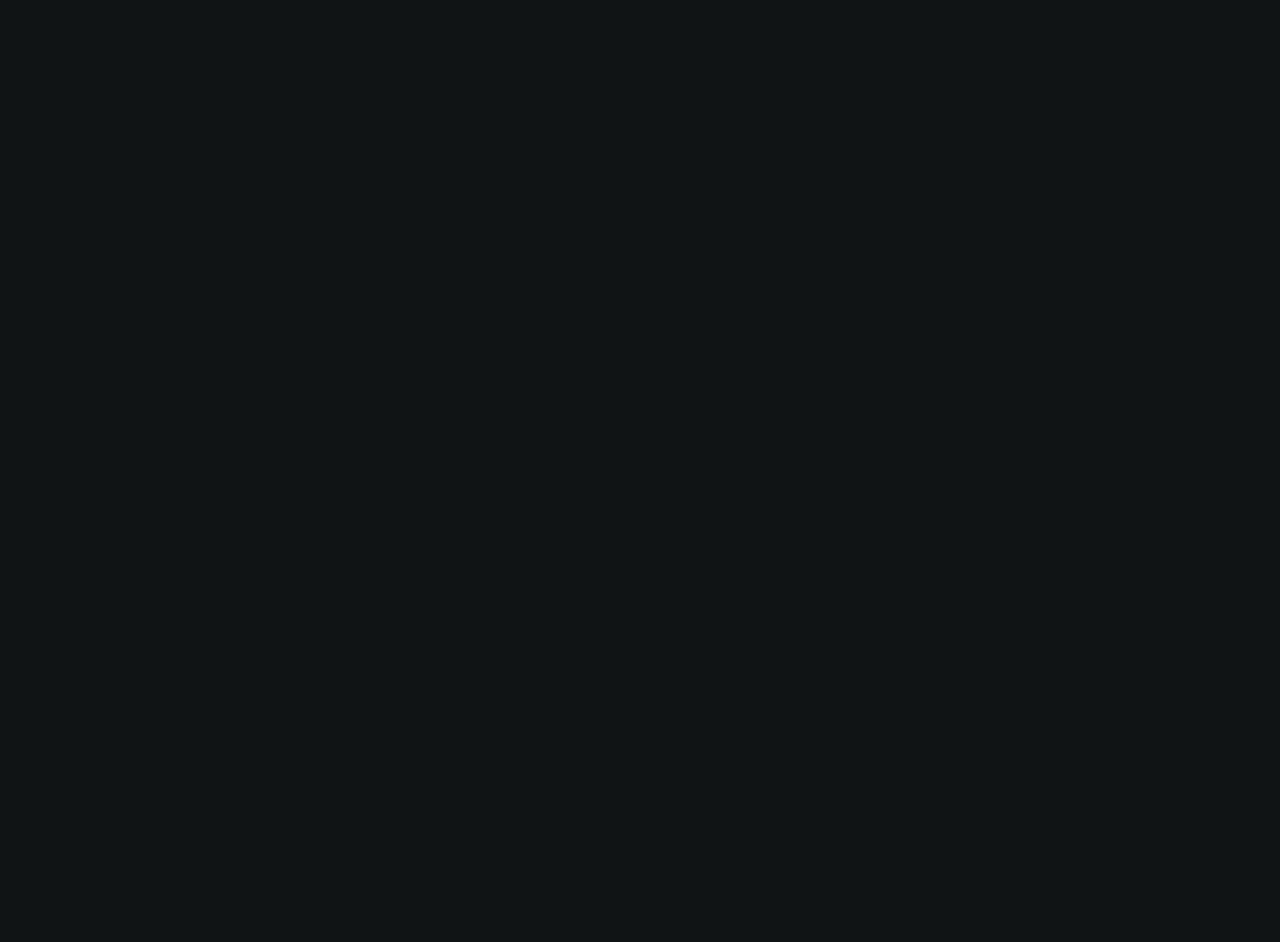
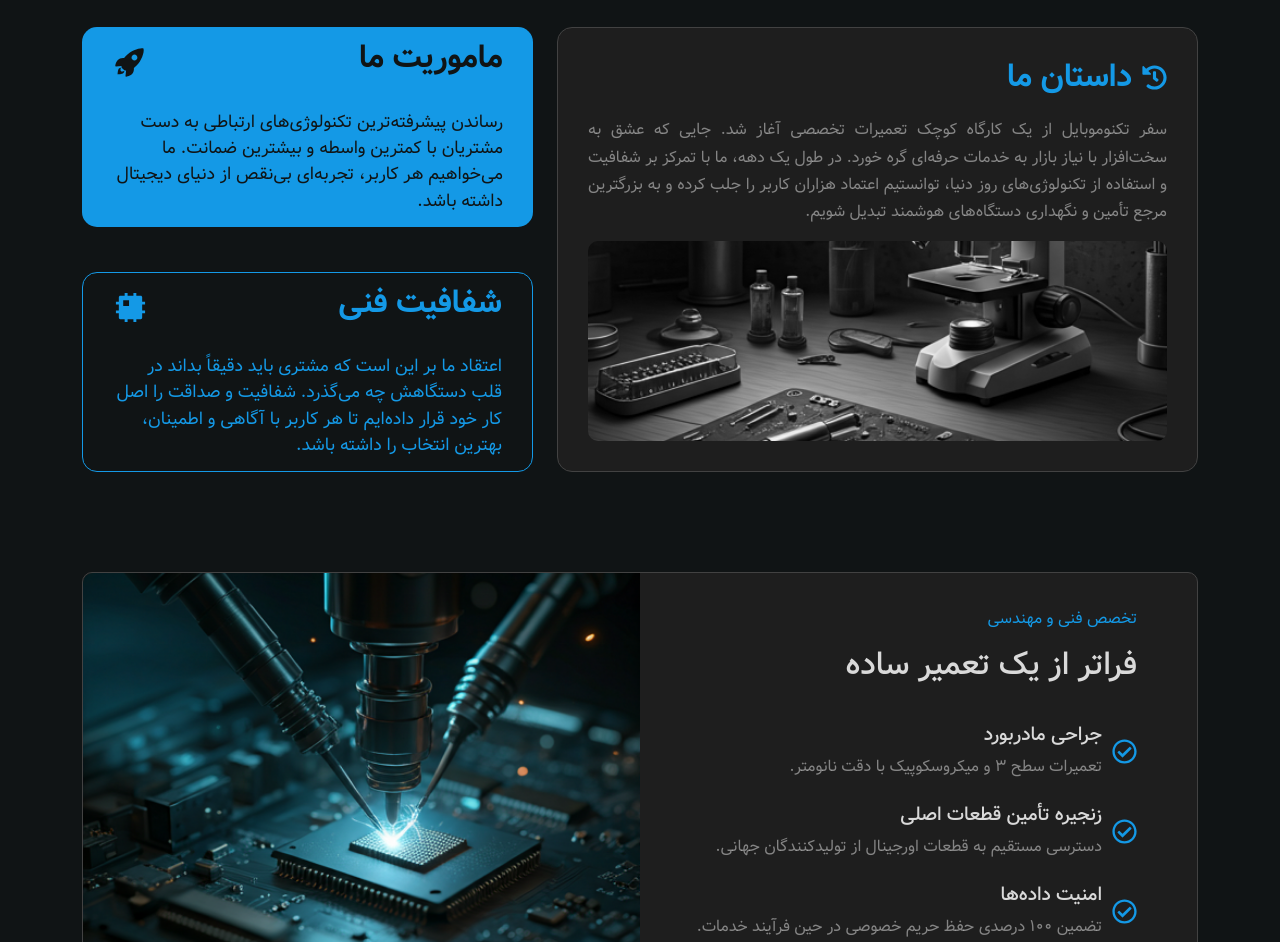
Before and after one commit to Formula88/tecnoMobile, a React (Vite) app: page /AboutUs in a window 1280 px wide. Shown: the part 370-1312 px from the top of the page. Before the commit the page ends 800 px from the top, so only its background shows below. Built offline with nearby package versions, Linux system fonts and the light colour scheme; no server answers.

Commit message:
Complete the About Us page

```diff
--- /dev/null
+++ b/src/components/cards/AboutUsInfoCard/AboutUsInfoCard.jsx
@@ -0,0 +1,16 @@
+import { FaRegCheckCircle } from "react-icons/fa";
+import styles from "./AboutUsInfoCard.module.scss";
+
+function AboutUsInfoCard({ title, text }) {
+  return (
+    <li className={styles.infoCard}>
+      <FaRegCheckCircle />
+      <div className={styles.box}>
+        <h3 className={styles.title}>{title}</h3>
+        <p className={styles.description}>{text}</p>
+      </div>
+    </li>
+  );
+}
+
+export default AboutUsInfoCard;
--- /dev/null
+++ b/src/components/cards/AboutUsInfoCard/AboutUsInfoCard.module.scss
@@ -0,0 +1,21 @@
+.infoCard{
+    display: flex;
+    justify-content: start;
+    align-items: center;
+    gap: 10px;
+    svg{
+        color: #1499e6;
+        width: 25px;
+        height: 25px;
+    }
+    .box{
+        .title{
+            font-size: 1.2em;
+            color: #d9d9d9;
+        }
+        .description{
+            color: #d9d9d98c;
+            margin: 0px;
+        }
+    }
+}
--- a/src/pages/AboutUs/AboutUs.jsx
+++ b/src/pages/AboutUs/AboutUs.jsx
@@ -1,10 +1,99 @@
 import Footer from "../../components/layout/Footer/Footer";
 import HeaderNav from "../../components/layout/HeaderNav/HeaderNav";
+import { FaHistory } from "react-icons/fa";
+import { IoIosRocket } from "react-icons/io";
+import { RiCpuFill } from "react-icons/ri";
 import styles from "./AboutUs.module.scss";
+import img1 from "../../assets/img/AboutUs1.png";
+import img2 from "../../assets/img/AboutUs2.png";
+import AboutUsInfoCard from "../../components/cards/AboutUsInfoCard/AboutUsInfoCard";
 function AboutUs() {
   return (
     <>
       <HeaderNav />
+      <section className={styles.AboutUs}>
+        <div className="container">
+          <h1 className={styles.title}>
+            <span className={styles.brand}>تکنوموبایل</span> پیشرو در فناوری و
+            خدمات
+          </h1>
+          <p className={styles.description}>
+            ترکیبی از هنر مهندسی و تعهد به کیفیت. ما در تکنوموبایل، آینده‌ی
+            ارتباطات را به دستان شما می‌آوریم.
+          </p>
+          <div className={styles.intro}>
+            <div className="row ">
+              <div className="col-7">
+                <div className={styles.story}>
+                  <div className={styles.titleBox}>
+                    <FaHistory />
+                    <h2 className={styles.titleB}>داستان ما</h2>
+                  </div>
+                  <p>
+                    سفر تکنوموبایل از یک کارگاه کوچک تعمیرات تخصصی آغاز شد. جایی
+                    که عشق به سخت‌افزار با نیاز بازار به خدمات حرفه‌ای گره خورد.
+                    در طول یک دهه، ما با تمرکز بر شفافیت و استفاده از
+                    تکنولوژی‌های روز دنیا، توانستیم اعتماد هزاران کاربر را جلب
+                    کرده و به بزرگترین مرجع تأمین و نگهداری دستگاه‌های هوشمند
+                    تبدیل شویم.
+                  </p>
+                  <img src={img1} />
+                </div>
+              </div>
+              <div className="col-5">
+                <div className="d-flex flex-column justify-content-between h-100">
+                  <div className={`${styles.Info} ${styles.upInfo}`}>
+                    <div className={styles.titleBox}>
+                      <IoIosRocket />
+                      <h2 className={styles.titleB}>ماموریت ما</h2>
+                    </div>
+                    <p>
+                      رساندن پیشرفته‌ترین تکنولوژی‌های ارتباطی به دست مشتریان با
+                      کمترین واسطه و بیشترین ضمانت. ما می‌خواهیم هر کاربر،
+                      تجربه‌ای بی‌نقص از دنیای دیجیتال داشته باشد.
+                    </p>
+                  </div>
+                  <div className={`${styles.Info} ${styles.downInfo}`}>
+                    <div className={styles.titleBox}>
+                      <RiCpuFill />
+                      <h2 className={styles.titleB}>شفافیت فنی</h2>
+                    </div>
+                    <p>
+                      اعتقاد ما بر این است که مشتری باید دقیقاً بداند در قلب
+                      دستگاهش چه می‌گذرد. شفافیت و صداقت را اصل کار خود قرار
+                      داده‌ایم تا هر کاربر با آگاهی و اطمینان، بهترین انتخاب را
+                      داشته باشد.
+                    </p>
+                  </div>
+                </div>
+              </div>
+            </div>
+          </div>
+          <div className={styles.main}>
+            <div className={styles.info}>
+              <span className={styles.subTitle}>تخصص فنی و مهندسی</span>
+              <h2 className={styles.titleB}>فراتر از یک تعمیر ساده</h2>
+              <ul className={styles.infoCards}>
+                <AboutUsInfoCard
+                  title={"جراحی مادربورد"}
+                  text={"تعمیرات سطح ۳ و میکروسکوپیک با دقت نانومتر."}
+                />
+                <AboutUsInfoCard
+                  title={"زنجیره تأمین قطعات اصلی"}
+                  text={
+                    "دسترسی مستقیم به قطعات اورجینال از تولیدکنندگان جهانی."
+                  }
+                />
+                <AboutUsInfoCard
+                  title={"امنیت داده‌ها"}
+                  text={"تضمین ۱۰۰ درصدی حفظ حریم خصوصی در حین فرآیند خدمات."}
+                />
+              </ul>
+            </div>
+              <img src={img2} />
+          </div>
+        </div>
+      </section>
       <Footer />
     </>
   );
--- a/src/pages/AboutUs/AboutUs.module.scss
+++ b/src/pages/AboutUs/AboutUs.module.scss
@@ -0,0 +1,125 @@
+.AboutUs {
+  margin-top: 200px;
+  direction: rtl;
+  .title {
+    color: #d9d9d9;
+    text-align: center;
+    margin-bottom: 25px;
+    .brand {
+      color: #1499e6;
+      font-weight: bold;
+    }
+  }
+  .description {
+    color: #d9d9d98c;
+    text-align: center;
+  }
+  .intro {
+    margin-top: 100px;
+    .story {
+      background-color: #1e1e1e;
+      border: 1px solid #424242;
+      border-radius: 15px;
+      padding: 30px 30px;
+      .titleBox {
+        margin-bottom: 20px;
+        color: #1499e6;
+        display: flex;
+        align-items: center;
+        gap: 10px;
+        .titleB {
+          margin: 0px;
+          font-weight: bold;
+        }
+        svg {
+          width: 25px;
+          height: 25px;
+        }
+      }
+      p {
+        color: #d9d9d98c;
+        text-align: justify;
+        line-height: 1.7em;
+      }
+      img {
+        width: 100%;
+        height: 200px;
+        object-fit: cover;
+        border-radius: 10px;
+        filter: grayscale(1);
+        transition: 0.5s ease-in-out;
+      }
+    }
+    .story:hover {
+      img {
+        filter: grayscale(0);
+      }
+    }
+    .Info {
+      height: 45%;
+      display: flex;
+      flex-direction: column;
+      justify-content: space-around;
+      padding: 0px 30px;
+      border-radius: 15px;
+      .titleBox {
+        display: flex;
+        flex-direction: row-reverse;
+        justify-content: space-between;
+        align-items: center;
+        .titleB {
+          font-weight: bold;
+        }
+        svg {
+          width: 35px;
+          height: 35px;
+        }
+      }
+      p {
+        font-size: 1.1em;
+        margin: 0px;
+      }
+    }
+    .upInfo {
+      background: #1499e6;
+      color: #101415;
+    }
+    .downInfo {
+      color: #1499e6;
+      border: 1px solid #1499e6;
+    }
+  }
+  .main {
+    margin-top: 100px;
+    display: flex;
+    justify-content: space-between;
+    align-items: center;
+    background-color: #1e1e1e;
+    border: 1px solid #424242;
+    border-radius: 10px;
+    .info {
+      padding-right: 60px;
+      .subTitle {
+        color: #1499e6;
+      }
+      .titleB {
+        margin: 15px 0px 40px;
+        color: #d9d9d9;
+      }
+      .infoCards {
+        padding: 0px;
+        margin: 0px;
+        display: flex;
+        flex-direction: column;
+        gap: 25px;
+      }
+    }
+    img {
+      width: 50%;
+      height: 400px;
+      object-fit: cover;
+      border-end-end-radius: 10px;
+      border-start-end-radius: 10px;
+    }
+  }
+}
```
